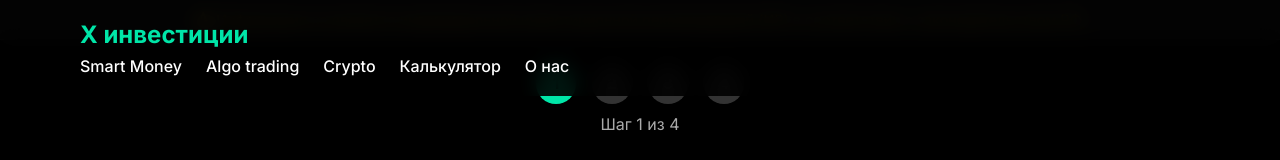
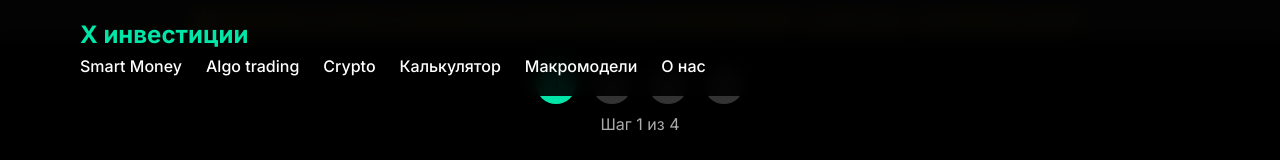
Before and after one commit to sessylu77/xinvest-ic, a website: page calc.html in a window 1280 px wide. Shown: the top 160 px of the page. Drawn offline with Linux system fonts and the light colour scheme.

Commit message:
Add files via upload

```diff
--- a/calc.html
+++ b/calc.html
@@ -21,6 +21,7 @@
                 <a href="index.html#algo-trading" class="nav-link">Algo trading</a>
                 <a href="index.html#crypto" class="nav-link">Crypto</a>
                 <a href="calc.html" class="nav-link">Калькулятор</a>
+                <a href="macro.html" class="nav-link">Макромодели</a>
                 <a href="index.html#about" class="nav-link">О нас</a>
 
             </nav>
```
